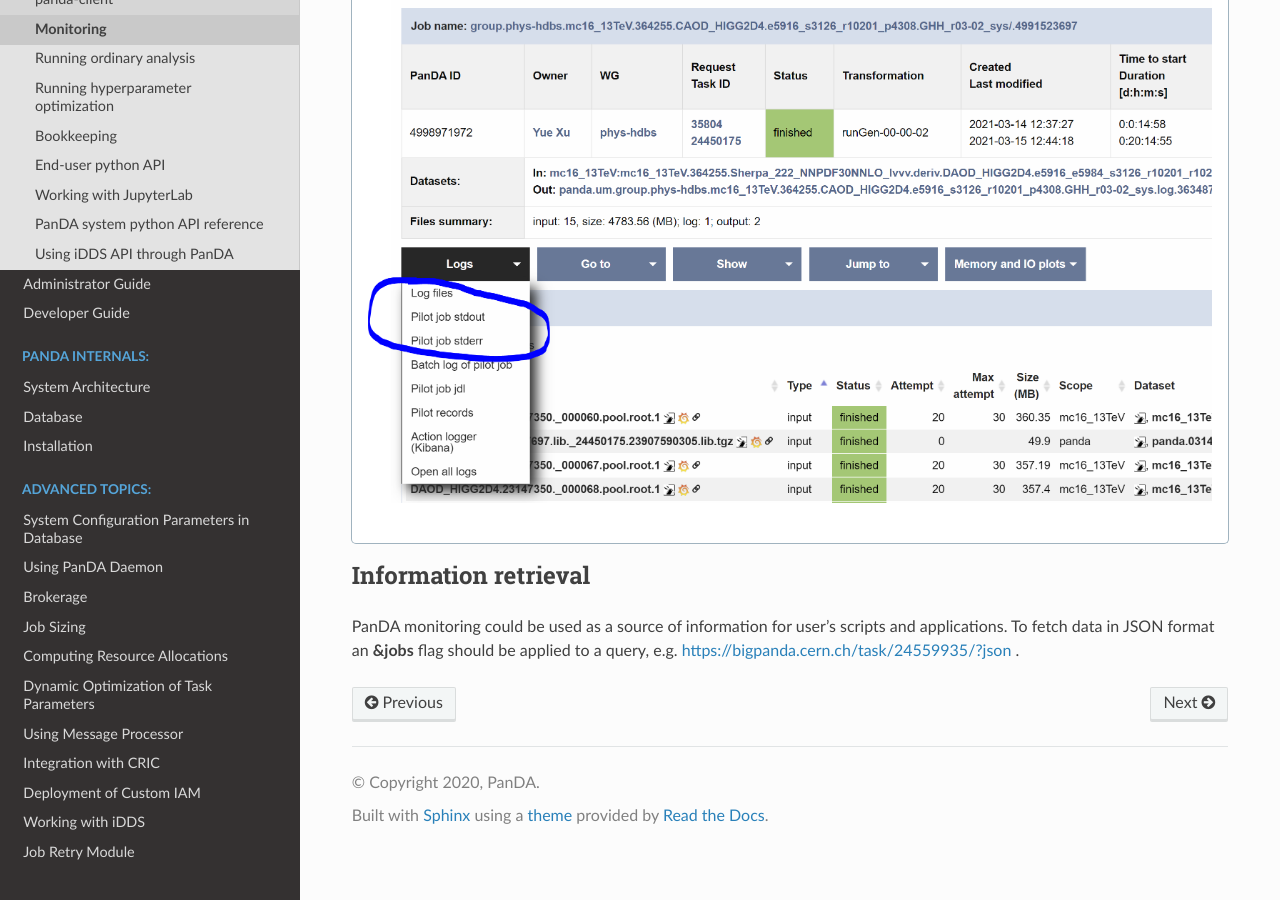
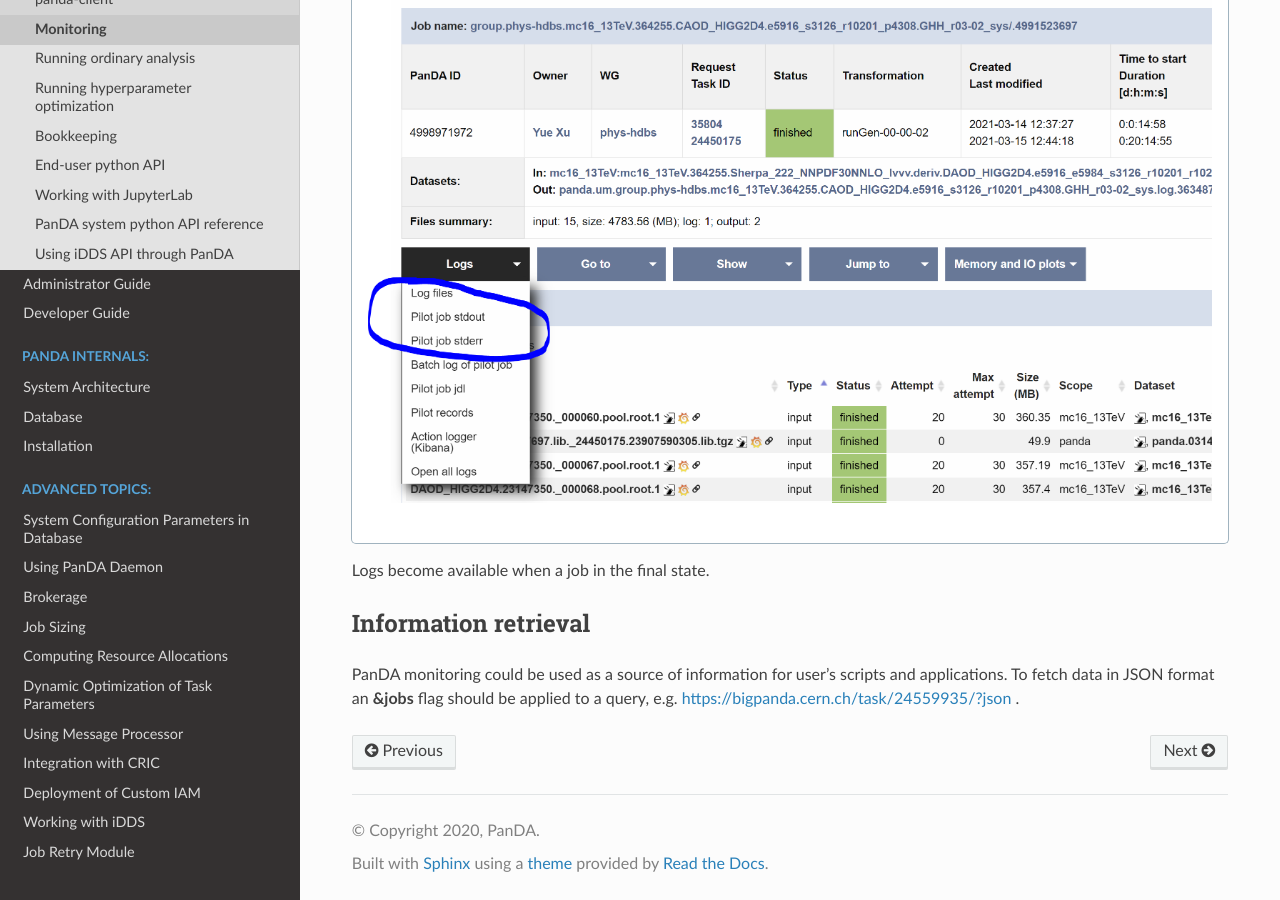
Before and after one commit to PanDAWMS/panda-docs, a Sphinx documentation site: the page built from docs/source/client/monitoring.rst, in a window 1280 px wide and 900 px high, scrolled down 2338 px. Built offline with Sphinx 7.4.7 and the Read the Docs theme 2.0.0, drawn with Linux system fonts in a browser that asks for light colours.

Commit message:
Updated logs monitoring

```diff
--- a/docs/source/client/monitoring.rst
+++ b/docs/source/client/monitoring.rst
@@ -149,6 +149,7 @@
 
       .. figure:: images/logs_doma.png
 
+Logs become available when a job in the final state.
 
 Information retrieval
 =====================
```
